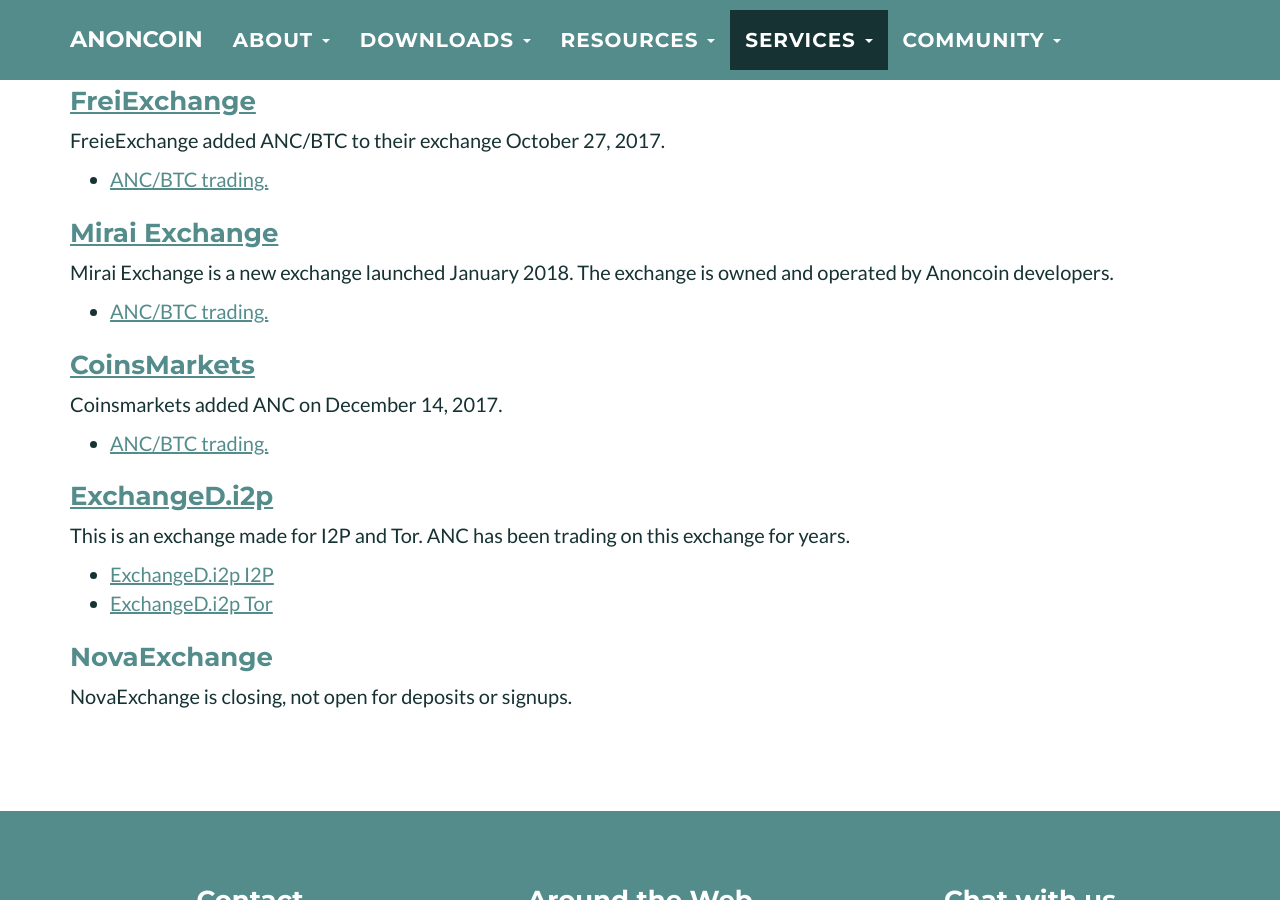
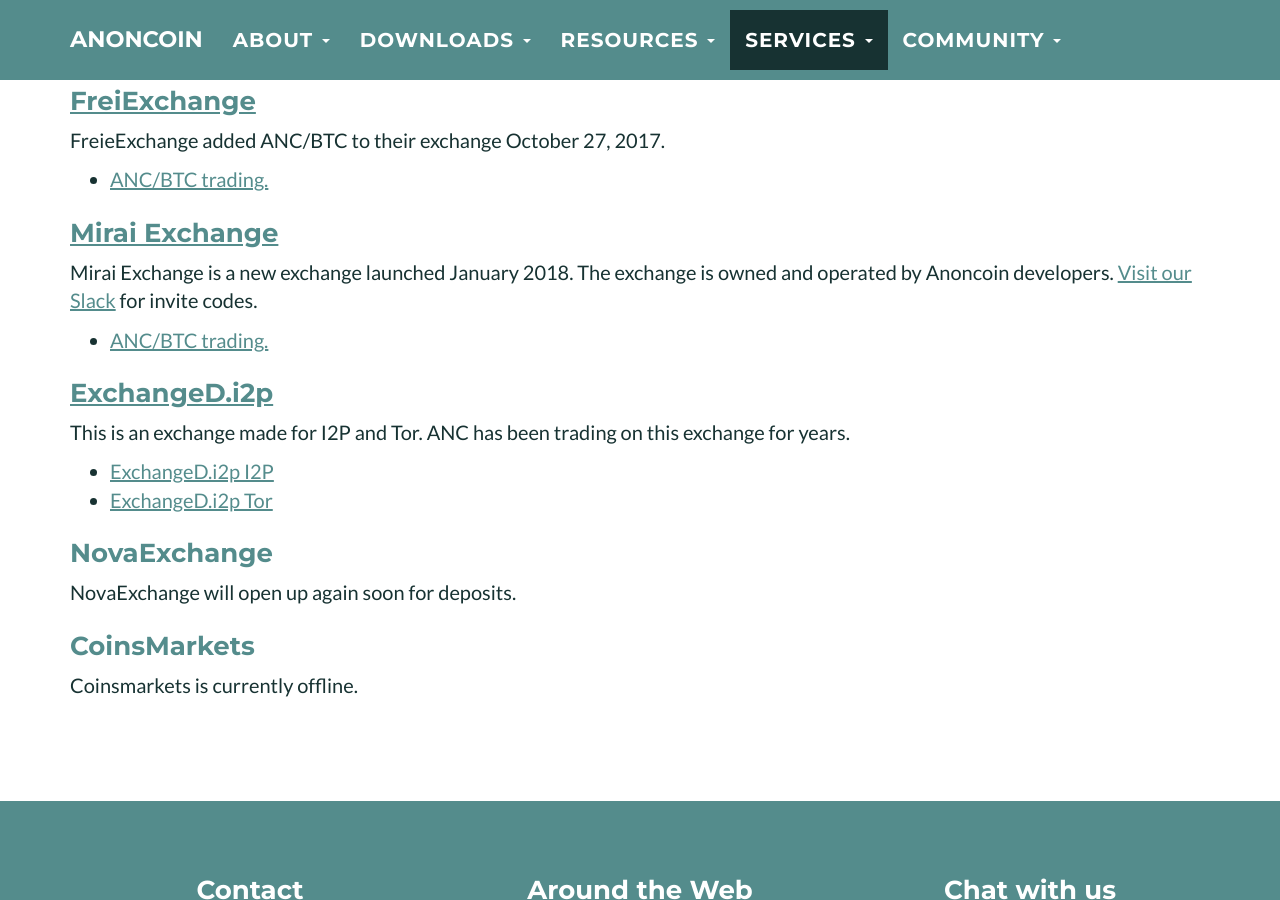
Before and after one commit to Anoncoin/anoncoin-website, a Jekyll site: the page built from services/Exchanges.md, in a window 1280 px wide and 900 px high, scrolled down 343 px. Built offline with Jekyll 4.4.1, drawn with Linux system fonts in a browser that asks for light colours.

Commit message:
Update exchanges

```diff
--- a/services/Exchanges.md
+++ b/services/Exchanges.md
@@ -14,13 +14,8 @@ FreieExchange added ANC/BTC to their exchange October 27, 2017.
 
 ### [Mirai Exchange](https://miraiex.com)
 
-Mirai Exchange is a new exchange launched January 2018. The exchange is owned and operated by Anoncoin developers.
+Mirai Exchange is a new exchange launched January 2018. The exchange is owned and operated by Anoncoin developers. [Visit our Slack](https://join.slack.com/t/anoncoin/shared_invite/enQtMjcxMzUxMjk5ODYwLTU0OTJhNmIxNzYyY2JiMzUxOGZhMjYzNmQ3YmViNWM1OWIxZGNlMGY0Zjg1NzdhMDAyZmRiYTFhNTM1OWZiYTU) for invite codes.
 - [ANC/BTC trading.](https://miraiex.com/client/#trade/ANCBTC)
-
-### [CoinsMarkets](https://coinsmarkets.com)
-
-Coinsmarkets added ANC on December 14, 2017.
-- [ANC/BTC trading.](http://coinsmarkets.com/trade-BTC-ANC.htm)
 
 ### [ExchangeD.i2p](http://exchanged.i2p/)
 
@@ -31,4 +26,8 @@ This is an exchange made for I2P and Tor. ANC has been trading on this exchange
 
 ### NovaExchange
 
-NovaExchange is closing, not open for deposits or signups.
+NovaExchange will open up again soon for deposits.
+
+### CoinsMarkets
+
+Coinsmarkets is currently offline.
```
